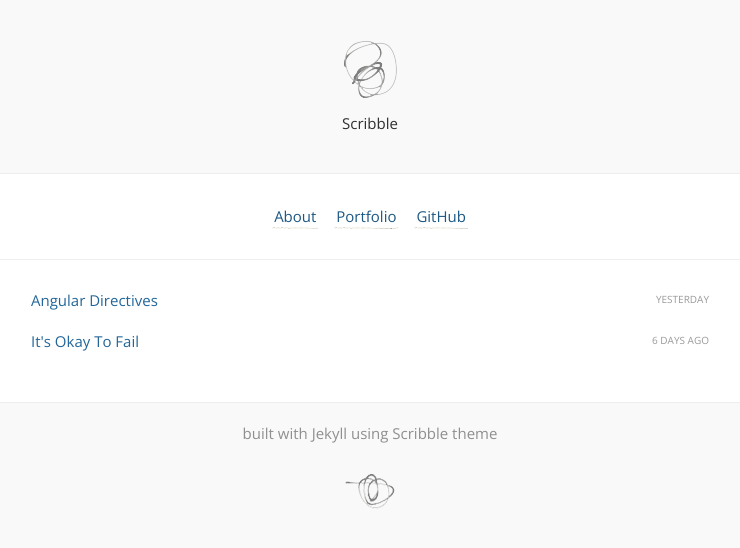
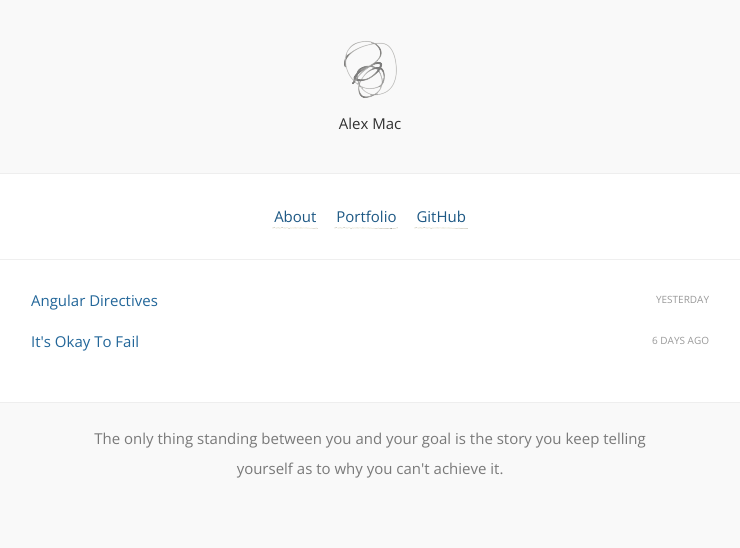
Before and after one commit to alex-mac/blog, a Jekyll site: the page built from index.html, in a window 1280 px wide. Shown: the top 548 px of the page, without its empty margins (270-1010 px from the left). Built offline with Jekyll 4.4.1, drawn with Linux system fonts in a browser that asks for light colours; comment, search, counter and statistics services are not loaded.

Commit message:
changes layout

```diff
--- a/_config.yml
+++ b/_config.yml
@@ -1,4 +1,4 @@
-title:            Scribble
+title:            Alex Mac
 description:      A jekyll theme. Because I scribble.
 url:              "http://meet-alexmac.com/blog"
 signoff:          "Alex Mac"
--- a/_includes/footer.html
+++ b/_includes/footer.html
@@ -1,6 +1,6 @@
 <footer>
-  <a href="http://github.com/muan/scribble" class="muted">built with Jekyll using Scribble theme</a>
+  <p>The only thing standing between you and your goal is the story you keep telling yourself as to why you can't achieve it.</p>
   <br />
   <br />
-  <img src="{{ site.url }}/images/scribble2.png" alt="scribble" />
+  <!-- <a href="http://github.com/muan/scribble" class="muted">built with Jekyll using Scribble theme</a>  -->
 </footer>
```
Also changed, not shown: 1 other file.
